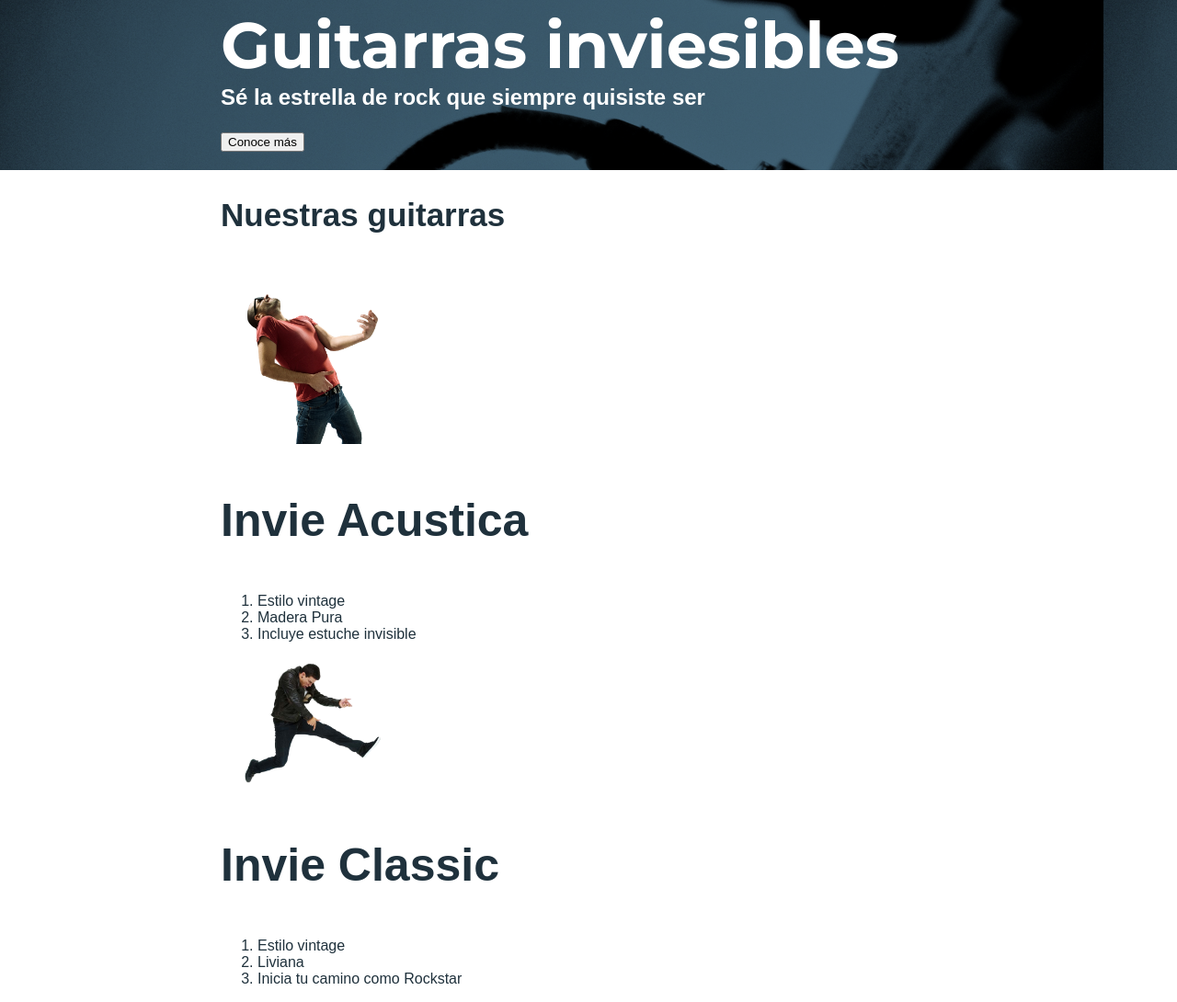
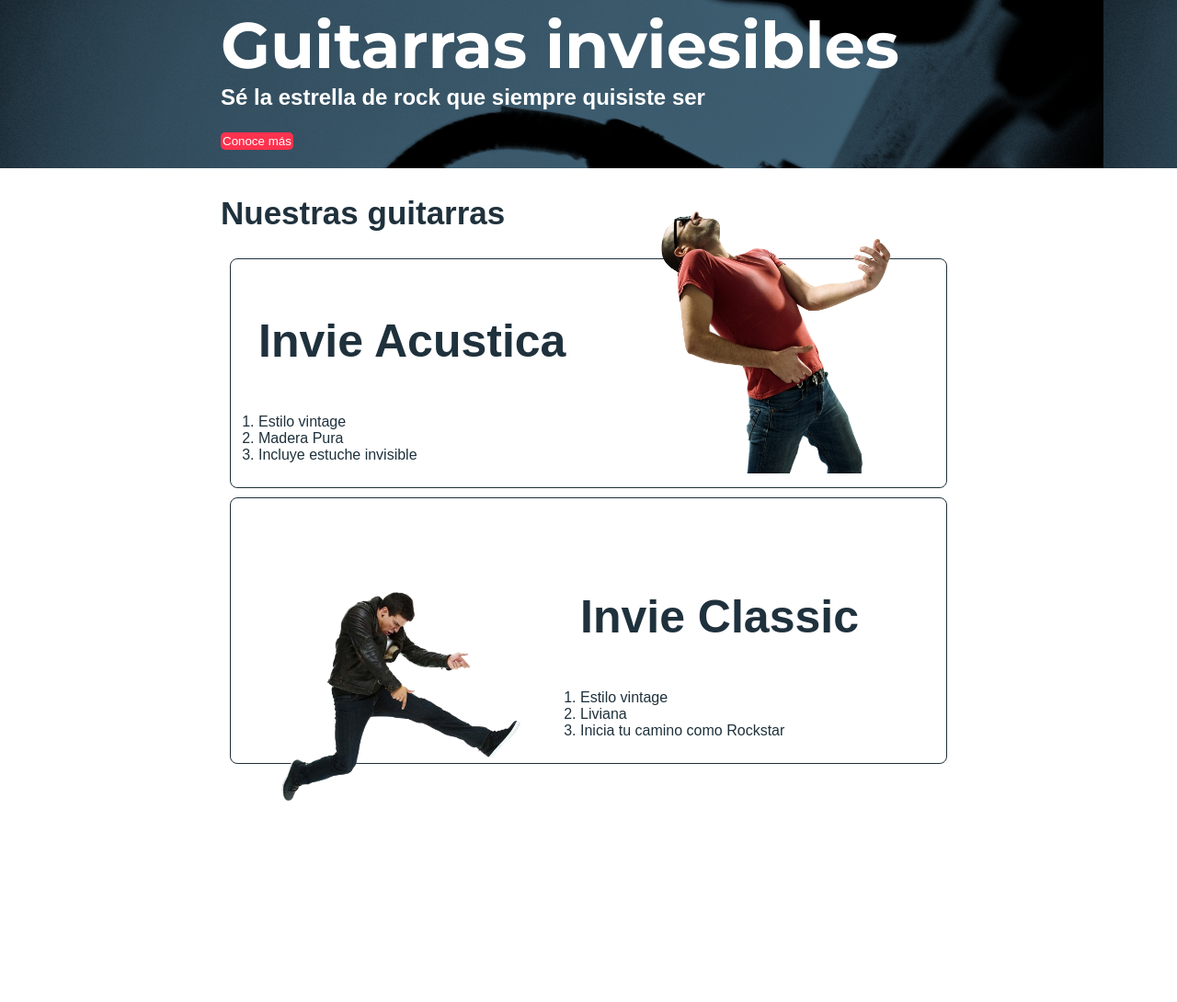
Before and after one commit to hanmiton/invie, a plain HTML site: page index.html in a window 1280 px wide. Shown: the part 180-1270 px from the top of the page at 92% size. After the commit the page ends 1063 px from the top, so only its background shows below. Drawn offline with Linux system fonts and the light colour scheme; a web font is replaced by a local one.

Commit message:
Paso 22 curso desarroloo web online

```diff
--- a/css/invie.css
+++ b/css/invie.css
@@ -6,6 +6,13 @@ body{
 	margin: 0;
 }
 
+button{
+	border-radius: 5px;
+	border:none;
+	background: #fd324e;
+	color: white;
+	padding: 2px;
+}
 .titulo{
 	font-family: 'Montserrat', sans-serif;
 	font-size: 70px;
@@ -40,6 +47,8 @@ body{
 .menu{
 	font-size: 14px;
 	display: inline-block;
+	position: absolute;
+	right: 0;
 }
 
 .menu li{
@@ -55,3 +64,37 @@ body{
 	width: 800px;
 	margin: auto;
 }
+
+.guitarra{
+	margin: 10px;
+	padding: 10px;
+	border: 1px solid #1F313C;
+	border-radius: 8px;
+}
+.guitarra ol{
+	padding: 0;
+}
+
+.derecha{
+	float: right;
+	position: relative;
+	top:-127px;
+}
+
+.izquierda{
+	float: left;
+	position: relative;
+	top: 80px;
+}
+
+.contenedor-guitarra-a{
+	padding-left: 20px;
+}
+
+.contenedor-guitarra-b{
+	margin-left: 370px;
+}
+
+.header{
+	position: relative;
+}
--- a/index.html
+++ b/index.html
@@ -38,22 +38,26 @@
 	<section id="guitarras" class="guitarras contenedor"> <!-- guitarras -->
 		<h2>Nuestras guitarras</h2><!-- titulo -->
 		<article class="guitarra"><!-- guitarra1 -->
-			<img src="images/invie-acustica.png" alt="Guitarra Invie Acustica" width="200">
+			<img class="derecha" src="images/invie-acustica.png" alt="Guitarra Invie Acustica" width="350">
+			<div class="contenedor-guitarra-a">
 				<h3 class="title-b">Invie Acustica</h3>
 				<ol>
 					<li>Estilo vintage</li>
 					<li>Madera Pura</li>
 					<li>Incluye estuche invisible</li>
 				</ol>
-		</article class="guitarra">
-		<article><!-- guitarra2 -->
-			<img src="images/invie-classic.png" alt="Guitarra Invie clasisic" width="200">
+			</div>
+		</article >
+		<article class="guitarra"><!-- guitarra2 -->
+			<img class="izquierda" src="images/invie-classic.png" alt="Guitarra Invie clasisic" width="350">
+			<div class="contenedor-guitarra-b">
 				<h3 class="title-b">Invie Classic</h3>
 				<ol>
 					<li>Estilo vintage</li>
 					<li>Liviana</li>
 					<li>Inicia tu camino como Rockstar</li>
 				</ol>
+			</div>
 		</article>
 	</section>
 </body>
```
Lines whose indentation alone changed are shown as unchanged.
